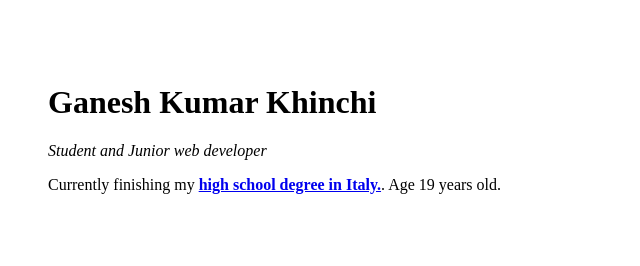
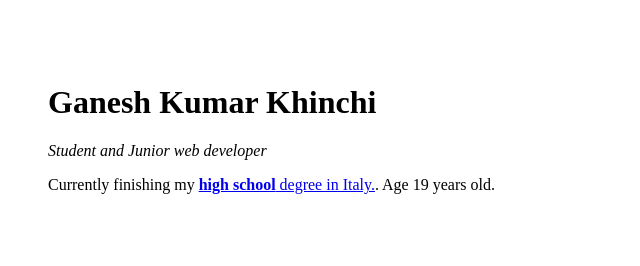
Before and after one commit to ganesh-k-26/my-cv, a plain HTML site: page index.html in a window 1280 px wide. Shown: the top 266 px of the page, 263-903 px from the left. Drawn offline with Linux system fonts and the light colour scheme.

Commit message:
Update index.html

```diff
--- a/index.html
+++ b/index.html
@@ -13,7 +13,7 @@
       <td>  <img src="https://drive.google.com/file/d/1FLP9XfdauZjrU5r6znLPcnwEFA4EBM64/preview" alt="My profile picture" height="150px"></td>
       <td><h1>Ganesh Kumar Khinchi</h1>
       <p><em>Student and Junior web developer </em></p>
-      <p>Currently finishing my <strong> <a href="https://www.ipcbrunico.it/">high school degree in Italy.</a></strong>. Age 19 years old. </p></td>
+      <p>Currently finishing my <strong> <a href="https://www.ipcbrunico.it/">high school</strong> degree in Italy.</a>. Age 19 years old. </p></td>
     </tr>
   </table>
   <hr>
```
